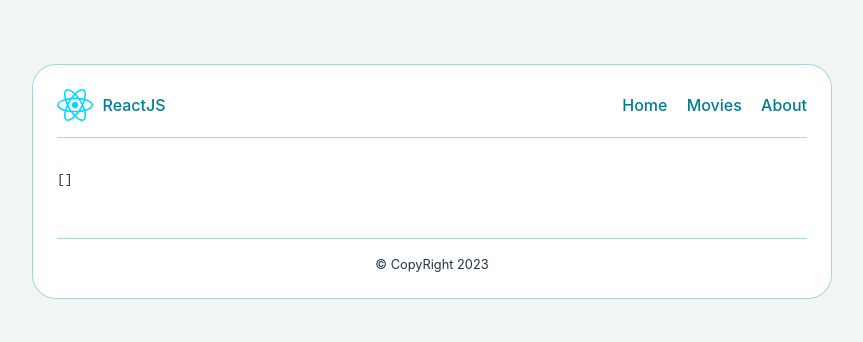
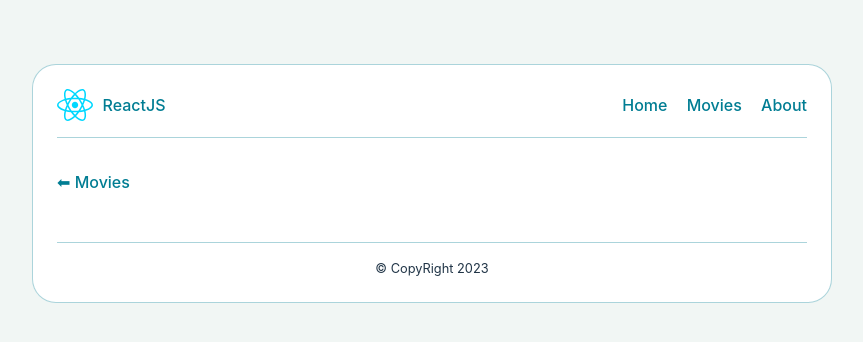
Before and after one commit to PatrickEBlack/datarepProject, a React (Vite) app in the folder client/: page /movies/1 in a window 1280 px wide. Shown: the top 342 px of the page, without its empty margins (208-1071 px from the left). Built offline with nearby package versions, Linux system fonts and the light colour scheme; no server answers.

Commit message:
return_button_movies

```diff
--- a/client/src/routes/Movie/singleMovie.jsx
+++ b/client/src/routes/Movie/singleMovie.jsx
@@ -36,7 +36,7 @@ function singleMovie() {
 
   return (
     <div>
-      <pre>{JSON.stringify(movieData, null, 2)}</pre>
+      <Link to={"/movie"}>⬅ Movies</Link>
     </div>
   );
 }
```
